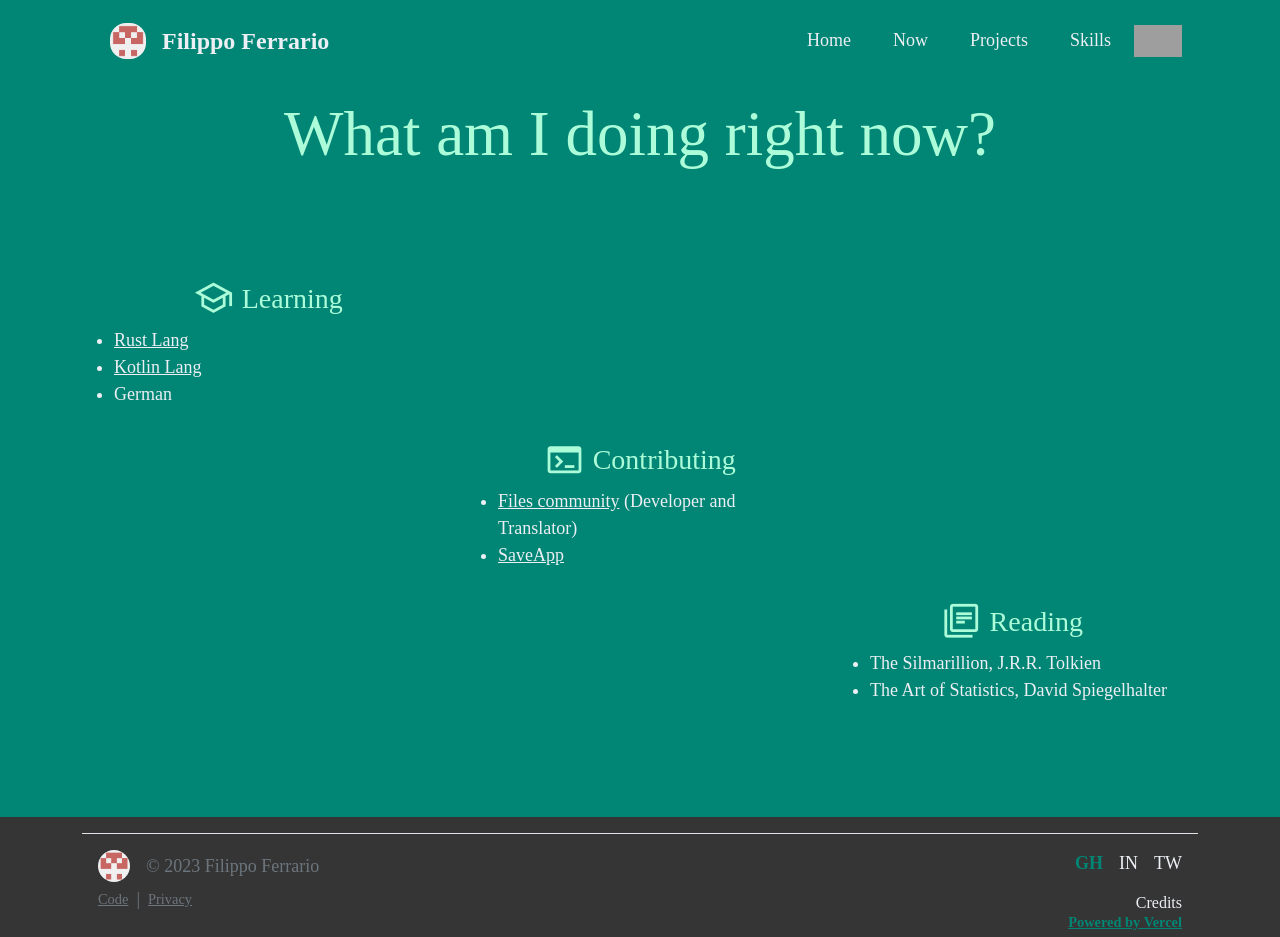
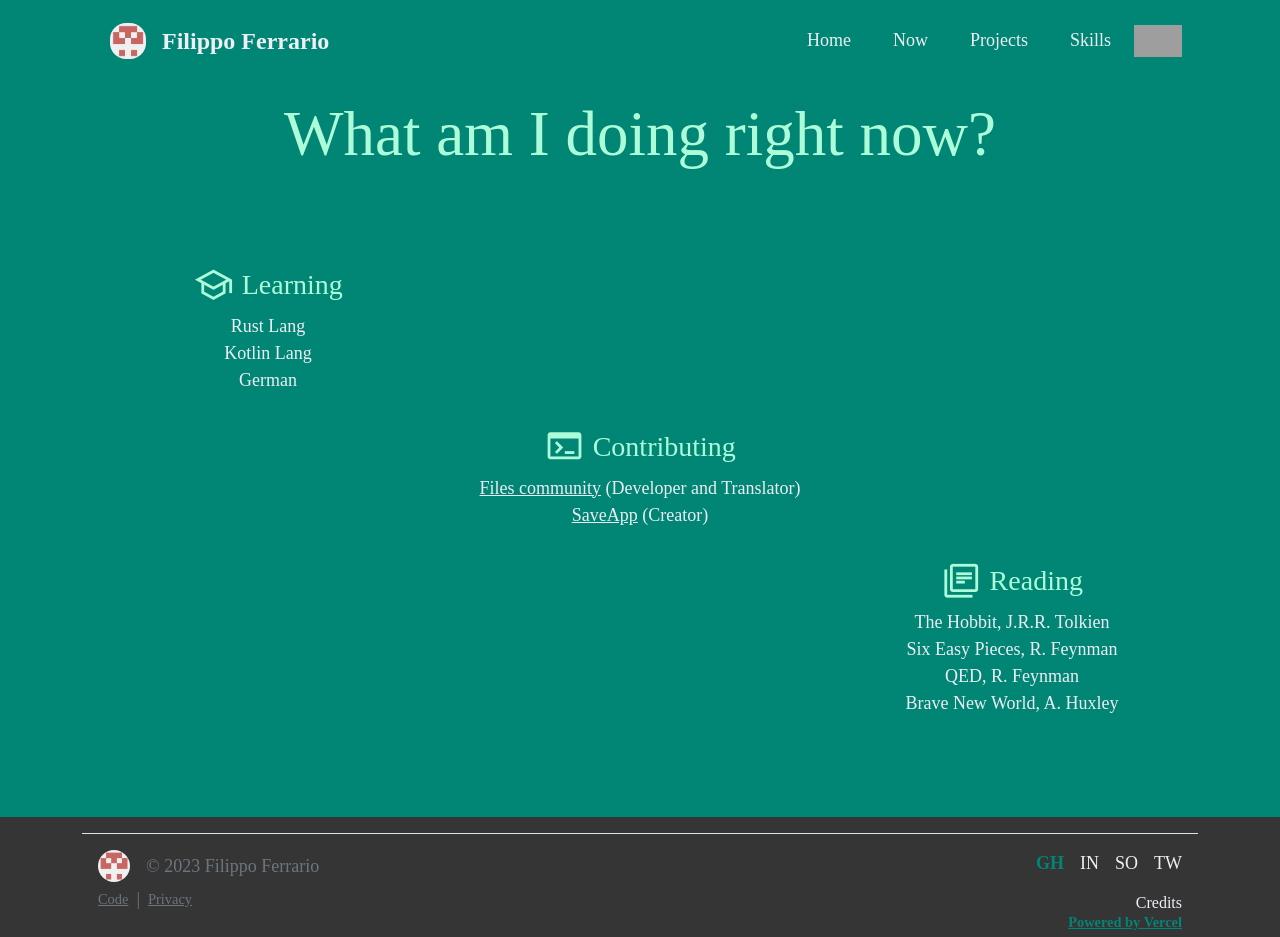
Before and after one commit to ferrariofilippo/PersonalWebsite, a Next.js app: page /now in a window 1280 px wide. Shown: the top 937 px of the page. Built offline with nearby package versions, Linux system fonts and the light colour scheme; grey boxes are pictures that could not be loaded; a web font is replaced by a local one.

Commit message:
StackOverflow and small UI tewaks

```diff
--- a/src/components/footer.js
+++ b/src/components/footer.js
@@ -68,7 +68,7 @@ export default function Footer() {
                 <li>
                   <a
                     href="https://github.com/ferrariofilippo"
-                    className="custom-link text-decoration-none mx-3"
+                    className="custom-link text-decoration-none"
                     style={{ "--color": "#018574", "fontWeight": 600 }}
                   >
                     GH
@@ -77,9 +77,17 @@ export default function Footer() {
                 <li>
                   <a
                     href="https://www.linkedin.com/in/ferrariofilippo"
+                    className="custom-link text-decoration-none mx-3"
+                  >
+                    IN
+                  </a>
+                </li>
+                <li>
+                  <a
+                    href="https://stackoverflow.com/users/19737867/filippo-ferrario"
                     className="custom-link text-decoration-none"
                   >
-                    IN
+                    SO
                   </a>
                 </li>
                 <li>
--- a/src/pages/now.js
+++ b/src/pages/now.js
@@ -55,20 +55,10 @@ export default function Now() {
                   className={styles.list}
                 >
                   <li>
-                    <a
-                      href="https://www.rust-lang.org/"
-                      className="custom-link"
-                    >
-                      Rust Lang
-                    </a>
+                    Rust Lang
                   </li>
                   <li>
-                    <a
-                      href="https://kotlinlang.org/"
-                      className="custom-link"
-                    >
-                      Kotlin Lang
-                    </a>
+                    Kotlin Lang
                   </li>
                   <li>
                     German
@@ -116,7 +106,7 @@ export default function Now() {
                       className="custom-link"
                     >
                       SaveApp
-                    </a>
+                    </a> (Creator)
                   </li>
                 </ul>
               </div>
@@ -149,10 +139,16 @@ export default function Now() {
                   className={styles.list}
                 >
                   <li>
-                    The Silmarillion, J.R.R. Tolkien
+                    The Hobbit, J.R.R. Tolkien
                   </li>
                   <li>
-                    The Art of Statistics, David Spiegelhalter
+                    Six Easy Pieces, R. Feynman
+                  </li>
+                  <li>
+                    QED, R. Feynman
+                  </li>
+                  <li>
+                    Brave New World, A. Huxley
                   </li>
                 </ul>
               </div>
--- a/src/styles/Now.module.css
+++ b/src/styles/Now.module.css
@@ -15,13 +15,7 @@
 }
 
 .list {
-  text-align: left;
+  text-align: center;
+  list-style-type: none;
+  margin-left: -32px;
 }
-
-@media screen and (max-width: 768px) {
-  .list {
-    list-style-type: none;
-    margin-left: -32px;
-    text-align: center;
-  }
-}
```
